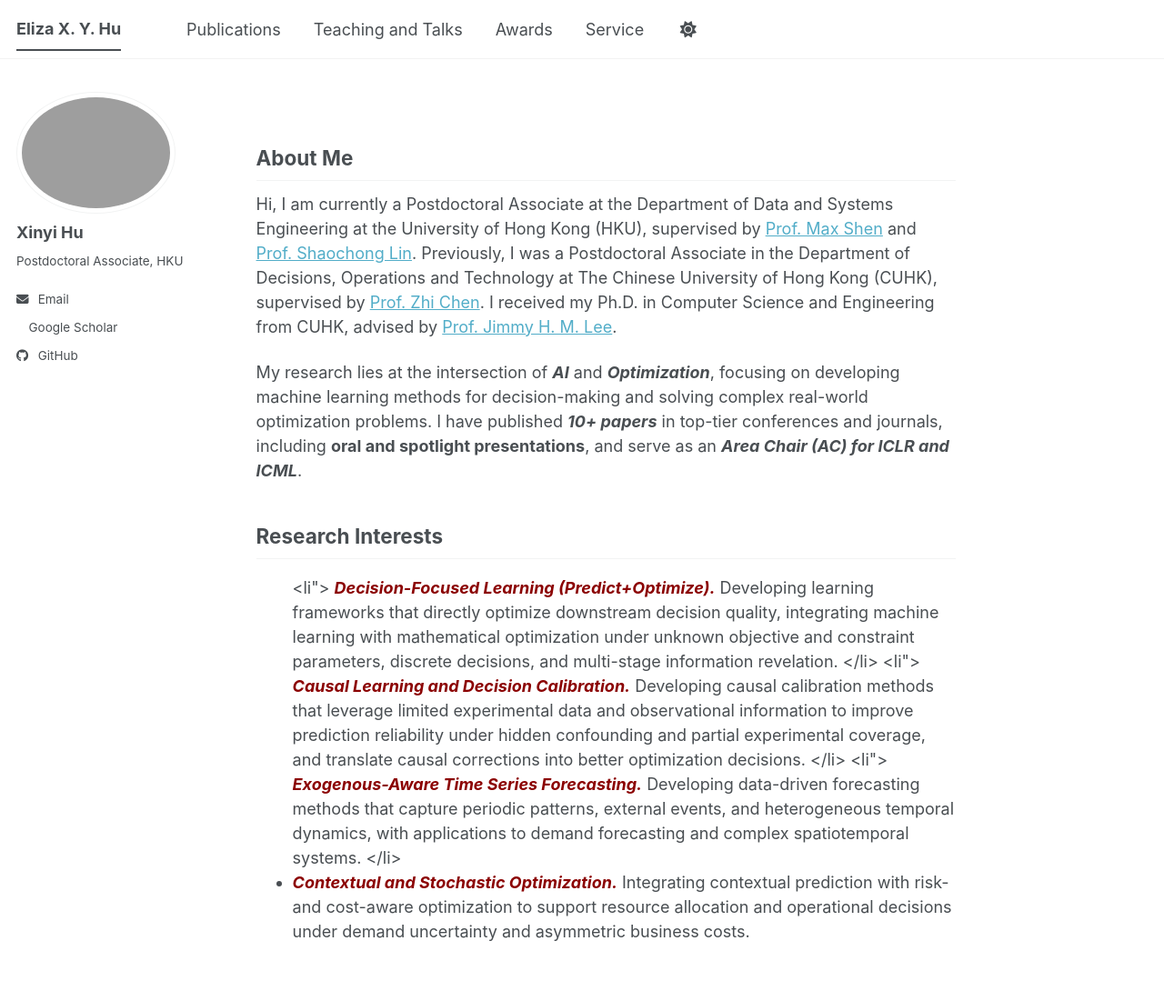
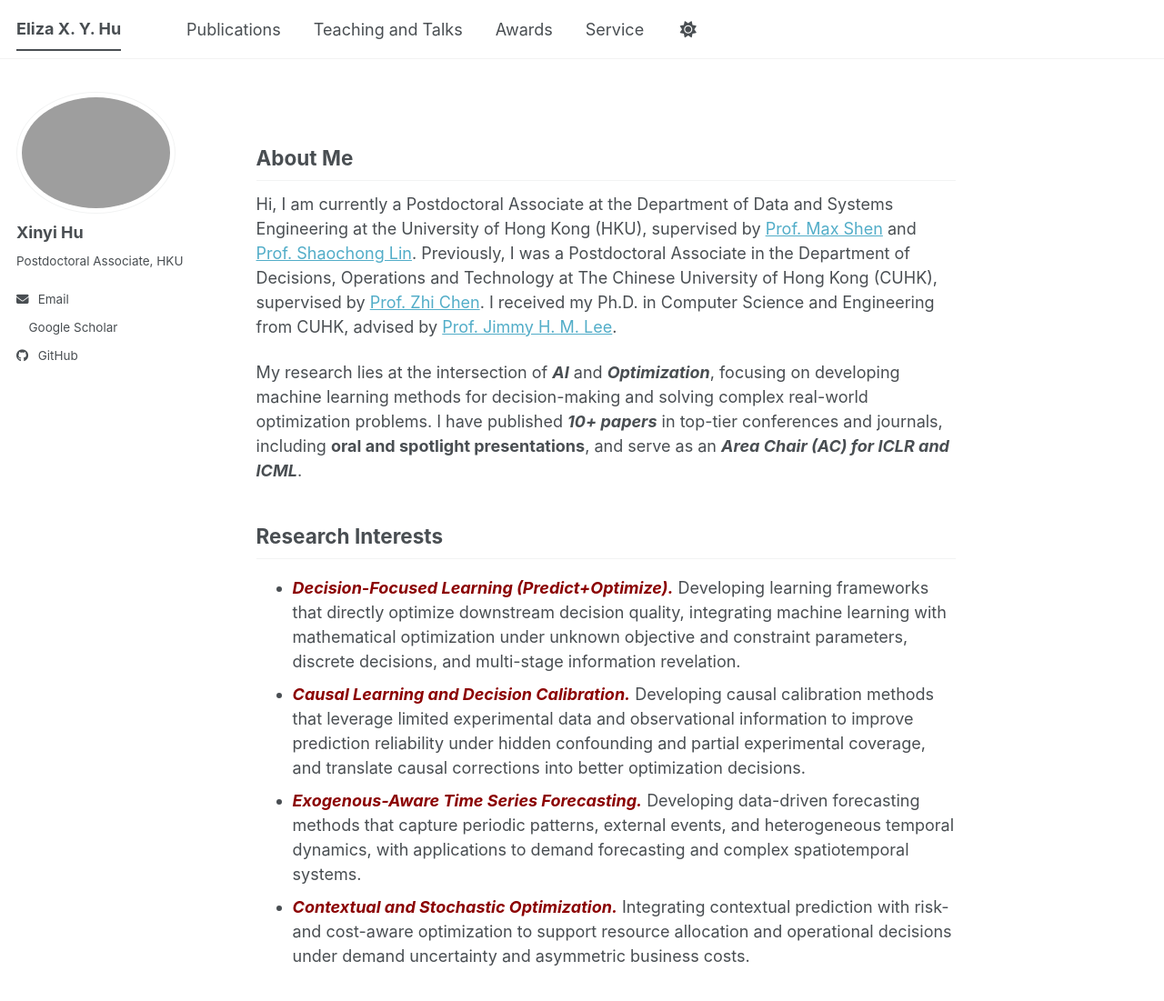
Before and after one commit to Elizabethxyhu/Elizabethxyhu.github.io, a Jekyll site: the page built from _pages/about.md, in a window 1280 px wide and 1164 px high. Shown: the top 1101 px of the window at 91% size. Built offline with Jekyll 4.4.1, drawn with Linux system fonts in a browser that asks for light colours; a script bundle is joined from its source files by our own code; a style sheet for code colours, icons or effects is not loaded.

Commit message:
Update about.md

```diff
--- a/_pages/about.md
+++ b/_pages/about.md
@@ -43,7 +43,7 @@ show_date: false
 ## Research Interests
 
 <ul>
-  <li">
+  <li>
     <strong><em><span style="color: darkred;">Decision-Focused Learning (Predict+Optimize).</span></em></strong>
     Developing learning frameworks that directly optimize downstream decision
     quality, integrating machine learning with mathematical optimization under
@@ -51,7 +51,7 @@ show_date: false
     multi-stage information revelation.
   </li>
 
-  <li">
+  <li>
     <strong><em><span style="color: darkred;">Causal Learning and Decision Calibration.</span></em></strong>
     Developing causal calibration methods that leverage limited experimental
     data and observational information to improve prediction reliability under
@@ -59,7 +59,7 @@ show_date: false
     corrections into better optimization decisions.
   </li>
 
-  <li">
+  <li>
     <strong><em><span style="color: darkred;">Exogenous-Aware Time Series Forecasting.</span></em></strong>
     Developing data-driven forecasting methods that capture periodic patterns,
     external events, and heterogeneous temporal dynamics, with applications to
```
